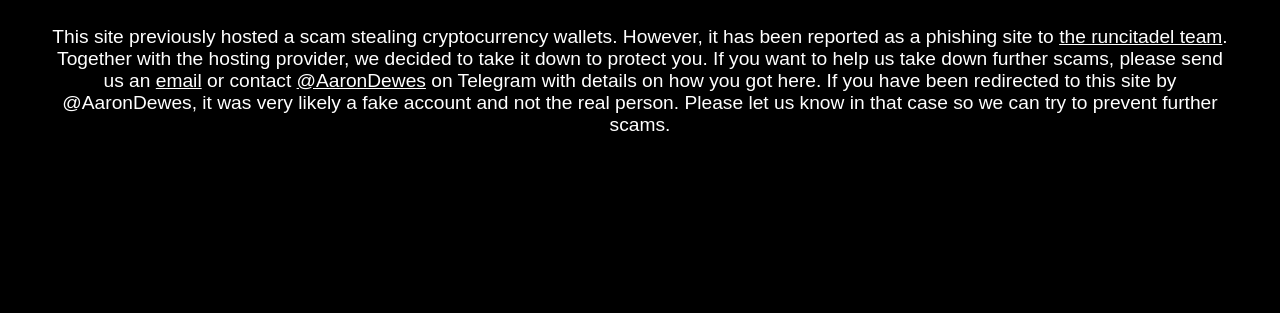
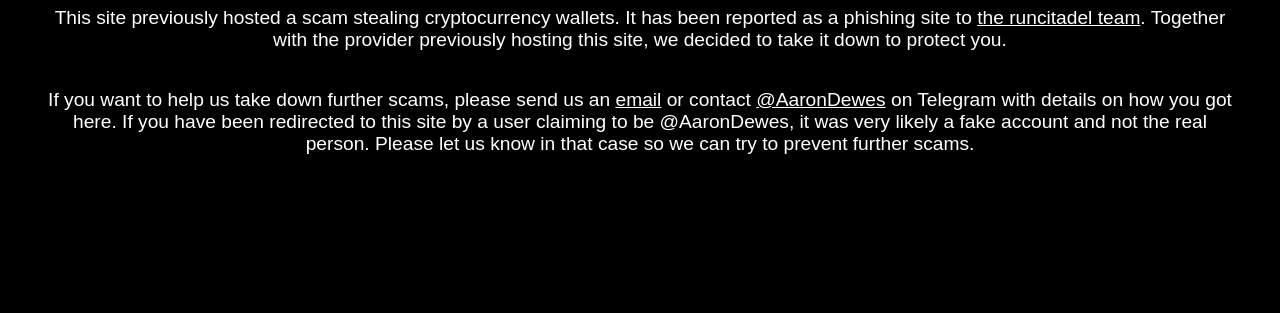
Before and after one commit to runcitadel/scam-info, a plain HTML site: page index.html in a window 1280 px wide. Shown: the part 487-800 px from the top of the page. Drawn offline with Linux system fonts and the light colour scheme.

Commit message:
Update index.html

```diff
--- a/index.html
+++ b/index.html
@@ -43,10 +43,14 @@
     <img src="https://runcitadel.space/citadel-logo-gradient-overlap.webp" />
     <h1>Scam site taken down</h1>
     <p>This site previously hosted a scam stealing cryptocurrency wallets.
-    However, it has been reported as a phishing site to <a href="https://runcitadel.space">the runcitadel team</a>.
-    Together with the hosting provider, we decided to take it down to protect you.
+    It has been reported as a phishing site to <a href="https://runcitadel.space">the runcitadel team</a>.
+    Together with the provider previously hosting this site, we decided to take it down to protect you.
+    </p>
+    <p>
     If you want to help us take down further scams, please send us an <a href="mailto:antiscam@runcitadel.space">email</a> or contact <a href="https://t.me/AaronDewes">@AaronDewes</a> on Telegram with details on how you got here.
-    If you have been redirected to this site by @AaronDewes, it was very likely a fake account and not the real person. Please let us know in that case so we can try to prevent further scams.
+    If you have been redirected to this site by a user claiming to be @AaronDewes, it was very likely a fake account and not the real person.
+    Please let us know in that case so we can try to prevent further scams.
+    </p>
 </body>
 
 </html>
```
